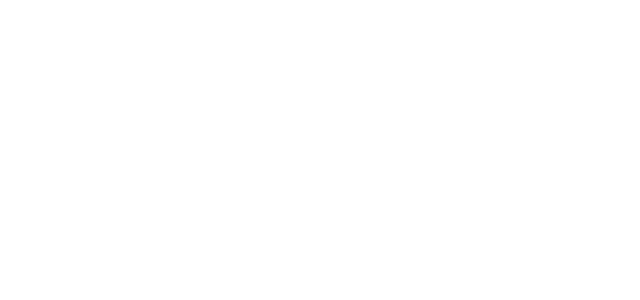
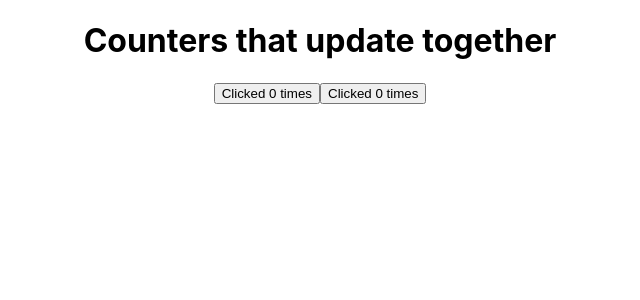
Before and after one commit to perfringis/react-notes, a React (Create React App) app: page / in a window 1280 px wide. Shown: the top 300 px of the page, without its empty margins (320-960 px from the left). Built offline with nearby package versions, Linux system fonts and the light colour scheme.

Commit message:
both components are using same state

```diff
--- a/src/app/App.tsx
+++ b/src/app/App.tsx
@@ -1,8 +1,13 @@
 import React from "react";
 import "./App.css";
+import Buttons from "../components/buttons/Buttons";
 
 function App() {
-  return <div className="App"></div>;
+  return (
+    <div className="App">
+      <Buttons />
+    </div>
+  );
 }
 
 export default App;
--- /dev/null
+++ b/src/components/button/Button.tsx
@@ -0,0 +1,10 @@
+type ButtonProps = {
+  count: number;
+  onClick: () => void;
+};
+
+function Button({ count, onClick }: ButtonProps) {
+  return <button onClick={onClick}>Clicked {count} times</button>;
+}
+
+export default Button;
--- /dev/null
+++ b/src/components/buttons/Buttons.tsx
@@ -0,0 +1,20 @@
+import { useState } from "react";
+import Button from "../button/Button";
+
+function Buttons() {
+  const [count, setCount] = useState(0);
+
+  function handleClick() {
+    setCount(count + 1);
+  }
+
+  return (
+    <div>
+      <h1>Counters that update together</h1>
+      <Button count={count} onClick={handleClick} />
+      <Button count={count} onClick={handleClick} />
+    </div>
+  );
+}
+
+export default Buttons;
```
